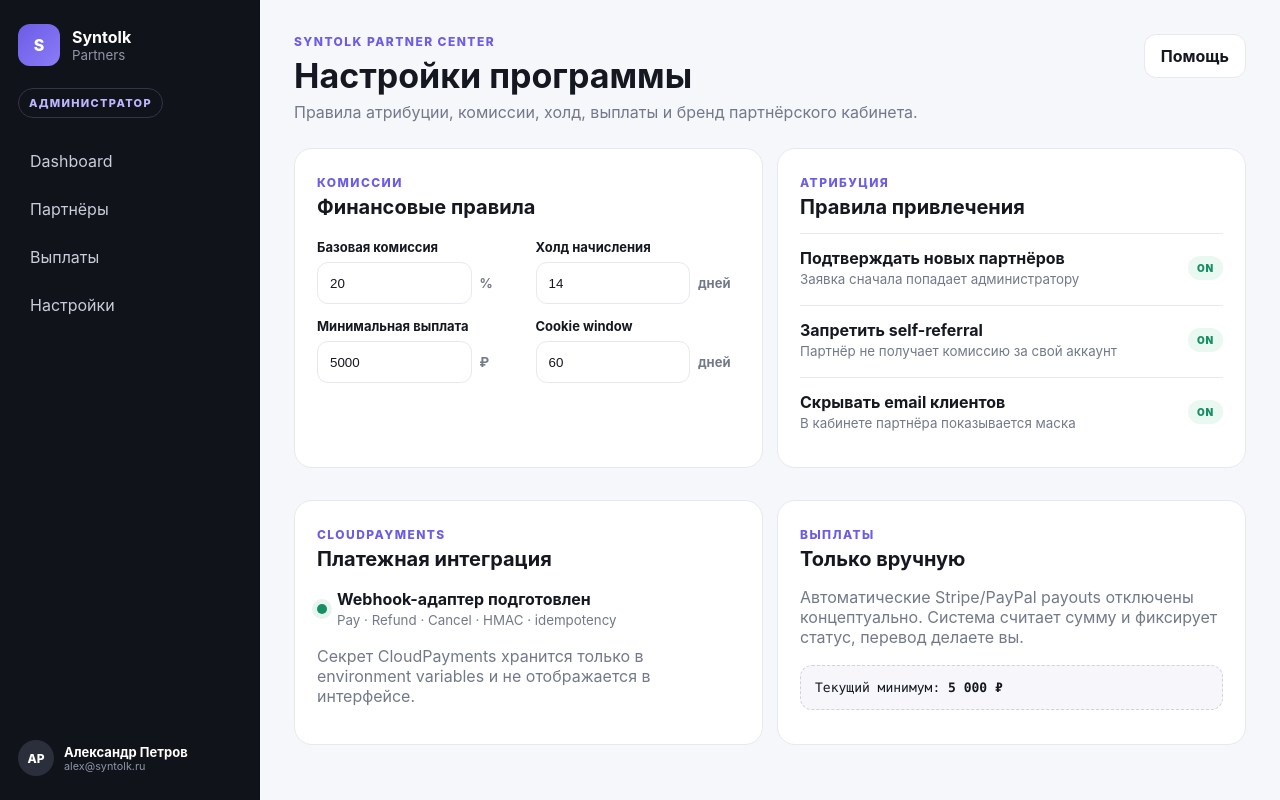
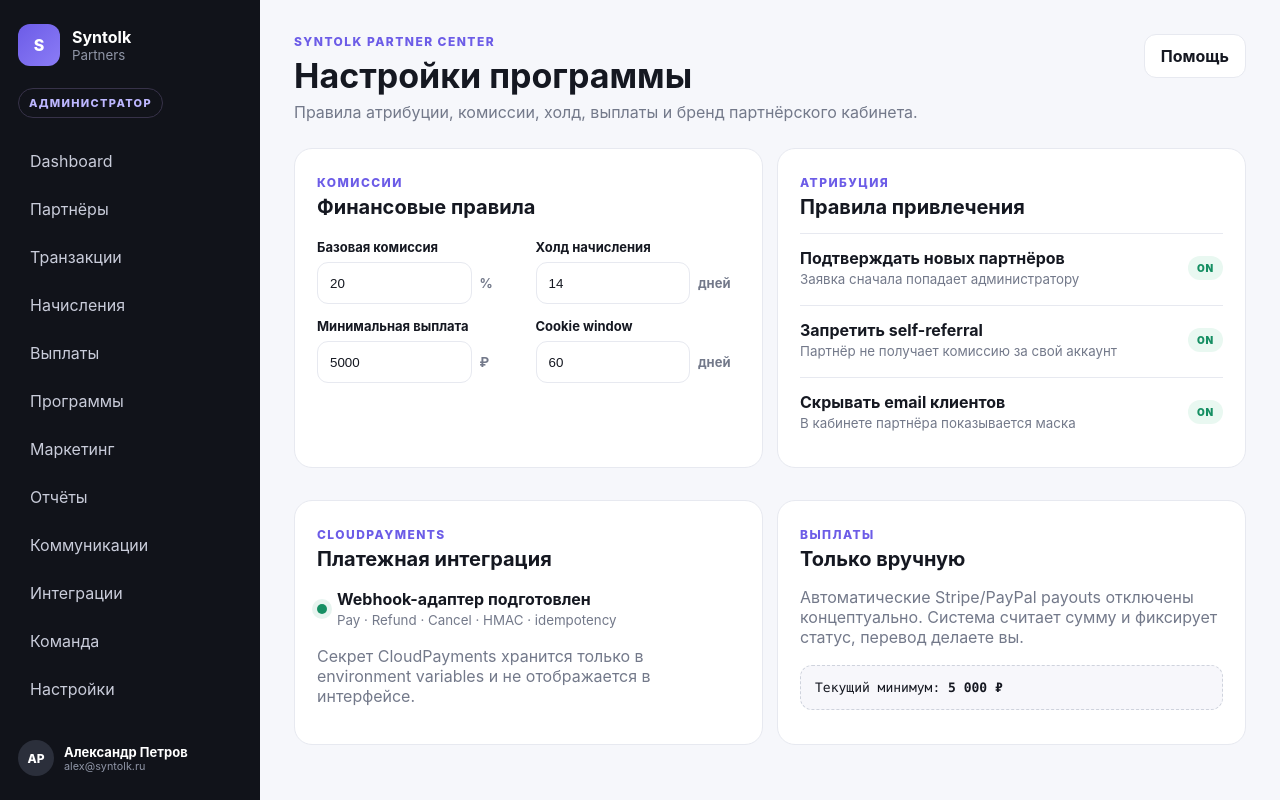
Before and after one commit to syntolkru-prog/Syntolk-partners-panel, a Next.js app: page /admin/settings in a window 1280 px wide. Built offline with nearby package versions, Linux system fonts and the light colour scheme.

Commit message:
refactor: use complete CRM navigation

```diff
--- a/app/admin/settings/page.tsx
+++ b/app/admin/settings/page.tsx
@@ -1,15 +1,9 @@
 import { Shell, Money } from "@/components/shell";
-
-const nav = [
-  { href: "/admin", label: "Dashboard" },
-  { href: "/admin/partners", label: "Партнёры" },
-  { href: "/admin/payouts", label: "Выплаты" },
-  { href: "/admin/settings", label: "Настройки" },
-];
+import { adminNav } from "@/lib/navigation";
 
 export default function AdminSettingsPage() {
   return (
-    <Shell title="Настройки программы" subtitle="Правила атрибуции, комиссии, холд, выплаты и бренд партнёрского кабинета." nav={nav} role="АДМИНИСТРАТОР">
+    <Shell title="Настройки программы" subtitle="Правила атрибуции, комиссии, холд, выплаты и бренд партнёрского кабинета." nav={adminNav} role="АДМИНИСТРАТОР">
       <section className="settings-layout">
         <article className="card">
           <span className="eyebrow">КОМИССИИ</span><h2>Финансовые правила</h2>
```
